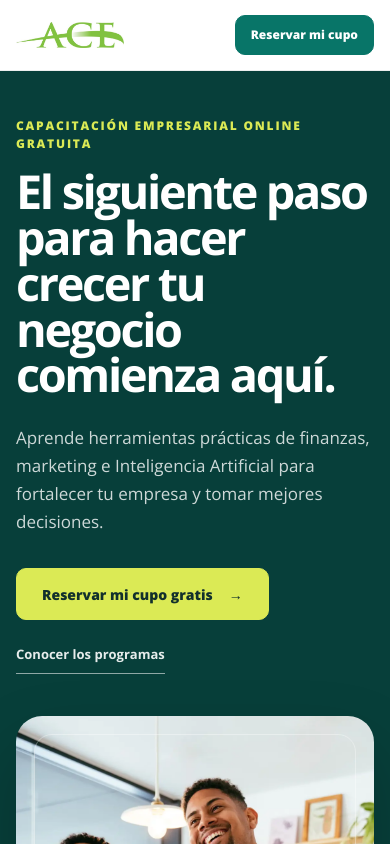
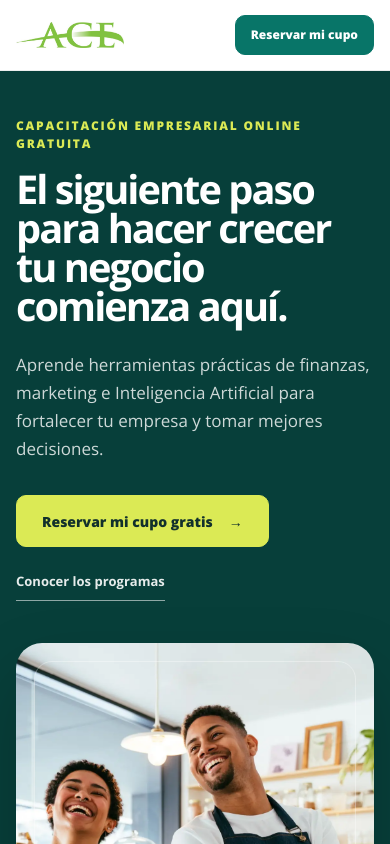
Before and after one commit to DiegoSabtrix/ACEevents, a Next.js app: page / in a window 390 px wide. Shown: the top 844 px of the page. Built offline with nearby package versions, Linux system fonts and the light colour scheme.

Commit message:
Reduce hero heading size by 15 percent

```diff
--- a/app/globals.css
+++ b/app/globals.css
@@ -43,7 +43,7 @@ button, input, select, textarea { font: inherit; }
 .hero-content { position: relative; z-index: 2; }
 .eyebrow { margin: 0 0 16px; color: var(--green); font-size: 12px; font-weight: 800; letter-spacing: .15em; text-transform: uppercase; }
 .eyebrow.light { color: var(--lime); }
-.hero h1 { max-width: 590px; margin: 0; font-size: clamp(48px, 5.2vw, 72px); font-weight: 650; letter-spacing: -.05em; line-height: .98; }
+.hero h1 { max-width: 590px; margin: 0; font-size: clamp(41px, 4.42vw, 61px); font-weight: 650; letter-spacing: -.05em; line-height: .98; }
 .hero-caption { max-width: 570px; margin: 26px 0 32px; color: rgba(255, 255, 255, .8); font-size: 18px; line-height: 1.65; }
 .hero-actions { display: flex; align-items: center; gap: 24px; flex-wrap: wrap; }
 .hero-link { padding-block: 8px; border-bottom: 1px solid rgba(255, 255, 255, .55); color: rgba(255, 255, 255, .9); font-size: 13px; font-weight: 700; }
@@ -234,7 +234,7 @@ button, input, select, textarea { font: inherit; }
   .nav-actions .button { min-height: 40px; padding-inline: 15px; font-size: 12px; }
   .hero { padding: 46px 0 64px; }
   .hero-grid { grid-template-columns: 1fr; gap: 42px; }
-  .hero h1 { font-size: clamp(43px, 12vw, 59px); }
+  .hero h1 { font-size: clamp(37px, 10.2vw, 50px); }
   .hero-caption { font-size: 17px; }
   .hero-visual { min-height: 440px; }
   .hero-badge { left: 18px; bottom: 18px; }
```
